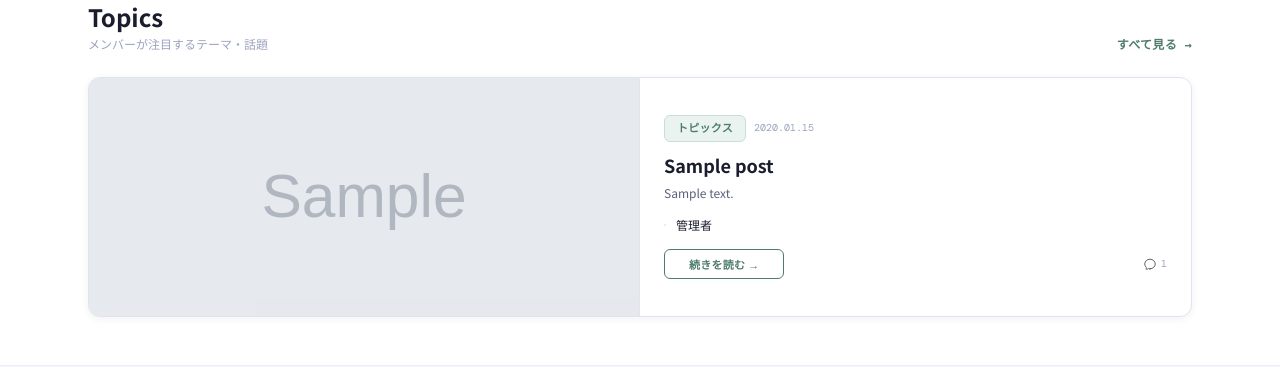
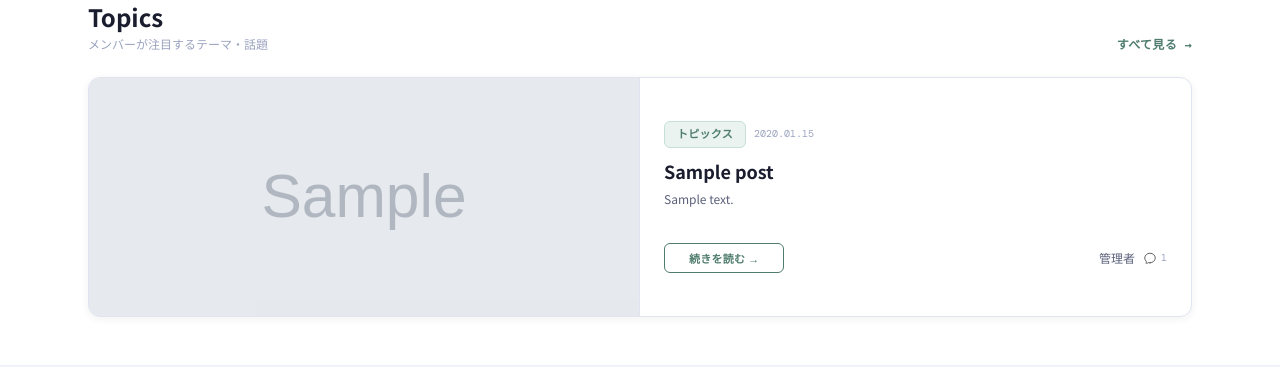
Before and after one commit to yousunabaco-sudo/daytime-team03, a Flask app: page / in a window 1280 px wide. Shown: the part 719-1086 px from the top of the page. Run offline with Flask 3, Linux system fonts and the light colour scheme; tables that the repository leaves empty hold one stand-in row (values such as "Sample post"); grey boxes marked "Sample" are stand-in pictures; some libraries are stand-ins or nearby versions.

Commit message:
トップページの表示を修正

```diff
--- a/app/blueprints/main/templates/main/index.html
+++ b/app/blueprints/main/templates/main/index.html
@@ -54,15 +54,15 @@
             {% set featured_post = topics_posts[0] %}
             <div
                 class="md:h-60 col-span-1 md:col-span-2 grid grid-cols-1 md:grid-cols-2 border border-custom-border rounded-custom overflow-hidden bg-white shadow-custom-sm">
-                <div
-                    class="h-48 md:h-auto border-b md:border-b-0 md:border-r border-custom-border overflow-hidden flex">
+                <a href="{{ url_for('main.blog_detail', id=featured_post.id) }}"
+                    class="block h-48 md:h-auto border-b md:border-b-0 md:border-r border-custom-border overflow-hidden">
                     {% if featured_post.eyecatch_img %}
                     <img src="{{ url_for('static', filename='uploads/eyecatch/' + featured_post.eyecatch_img) }}"
                         alt="{{ featured_post.title }}" class="w-full h-full object-cover opacity-60">
                     {% else %}
                     <div class="w-full h-full flex items-center justify-center bg-gray-100 text-gray-400">No Image</div>
                     {% endif %}
-                </div>
+                </a>
                 <div class="p-6 flex flex-col justify-center gap-3">
                     <div class="flex flex-row gap-2 items-center">
                         <span class="ph-tag self-start">{{ featured_post.category.name if featured_post.category else
@@ -75,17 +75,15 @@
                         <p class="text-xs text-custom-text-secondary line-clamp-2">{{ featured_post.content | striptags
                             }}</p>
                     </div>
-                    <div class="flex items-center gap-2.5 mt-1">
-                        <div class="w-5.5 h-5.5 bg-custom-wireframe-img rounded-full border border-custom-border">
-                        </div>
-                        <span class="text-xs">{{ featured_post.author.display_name_or_name }}</span>
-                    </div>
-                    <div class="flex items-center justify-between mt-1">
+                    <div class="flex items-center justify-between mt-6">
                         <a href="{{ url_for('main.blog_detail', id=featured_post.id) }}"
                             class="ph-btn-outline self-start px-4.5 py-1.5 text-[11px]">続きを読む →</a>
+                        <div class="flex items-center gap-2">
+                            <span class="text-xs text-custom-text-secondary">{{ featured_post.author.display_name_or_name }}</span>
                             <span class="text-[10px] text-custom-text-muted font-mono-dm flex items-center gap-1">
                                 <img src="{{ url_for('static', filename='img/icon_comment.svg') }}" alt="" class="w-3.5 h-3.5 opacity-70" aria-hidden="true">{{ featured_post.comments|length }}
                             </span>
+                        </div>
                     </div>
                 </div>
             </div>
@@ -94,14 +92,14 @@
             {% for post in topics_posts[1:] %}
             <div
                 class="border border-custom-border rounded-custom overflow-hidden bg-white shadow-custom-sm flex flex-col">
-                <div class="h-32 border-b border-custom-border overflow-hidden">
+                <a href="{{ url_for('main.blog_detail', id=post.id) }}" class="h-32 border-b border-custom-border overflow-hidden block">
                     {% if post.eyecatch_img %}
                     <img src="{{ url_for('static', filename='uploads/eyecatch/' + post.eyecatch_img) }}"
                         alt="{{ post.title }}" class="w-full h-full object-cover opacity-60">
                     {% else %}
                     <div class="w-full h-full flex items-center justify-center bg-gray-100 text-gray-400">No Image</div>
                     {% endif %}
-                </div>
+                </a>
                 <div class="p-4 flex flex-col gap-2 flex-1">
                     <div class="flex items-center gap-2">
                         <span class="ph-tag">{{ post.category.name if post.category else '未分類' }}</span>
@@ -111,9 +109,12 @@
                     <h4 class="font-bold text-sm leading-tight flex-1">
                         <a href="{{ url_for('main.blog_detail', id=post.id) }}" class="hover:underline">{{ post.title }}</a>
                     </h4>
+                    <div class="flex items-center gap-2">
+                        <span class="text-xs text-custom-text-secondary">{{ post.author.display_name_or_name }}</span>
                         <span class="text-[10px] text-custom-text-muted font-mono-dm flex items-center gap-1">
                             <img src="{{ url_for('static', filename='img/icon_comment.svg') }}" alt="" class="w-3.5 h-3.5 opacity-70" aria-hidden="true">{{ post.comments|length }}
                         </span>
+                    </div>
                 </div>
             </div>
             {% endfor %}
```
Also changed, not shown: app/blueprints/auth/templates/auth/admin_login.html (+0 -7 lines). Lines whose indentation alone changed are shown as unchanged.
